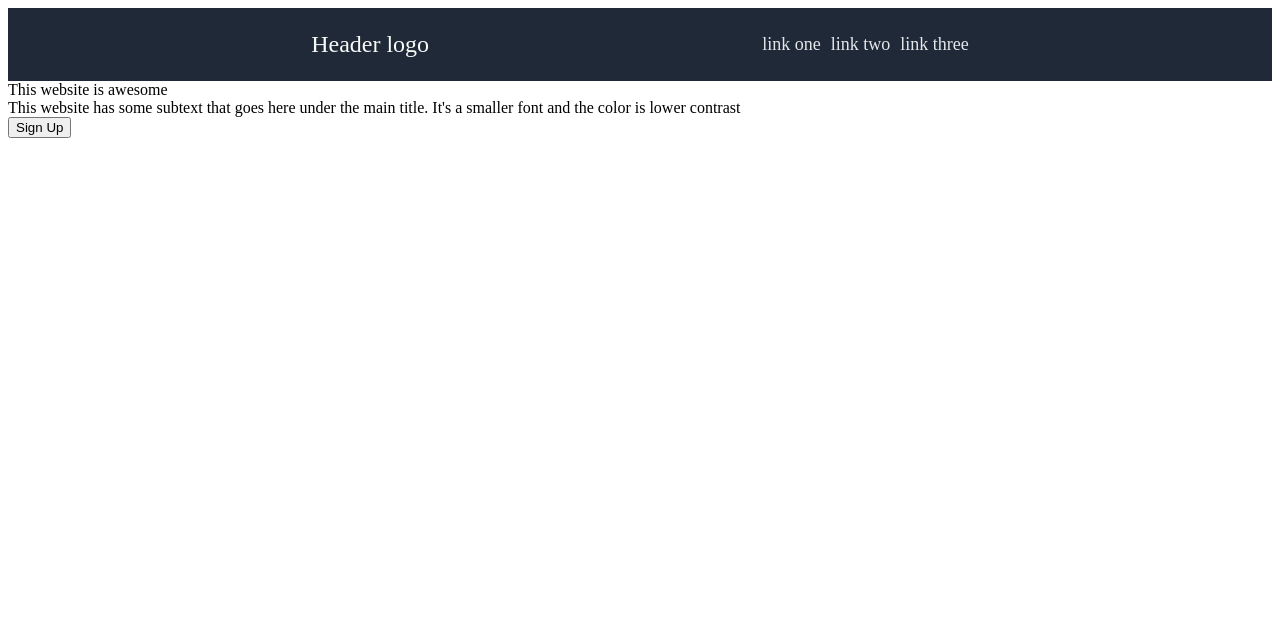
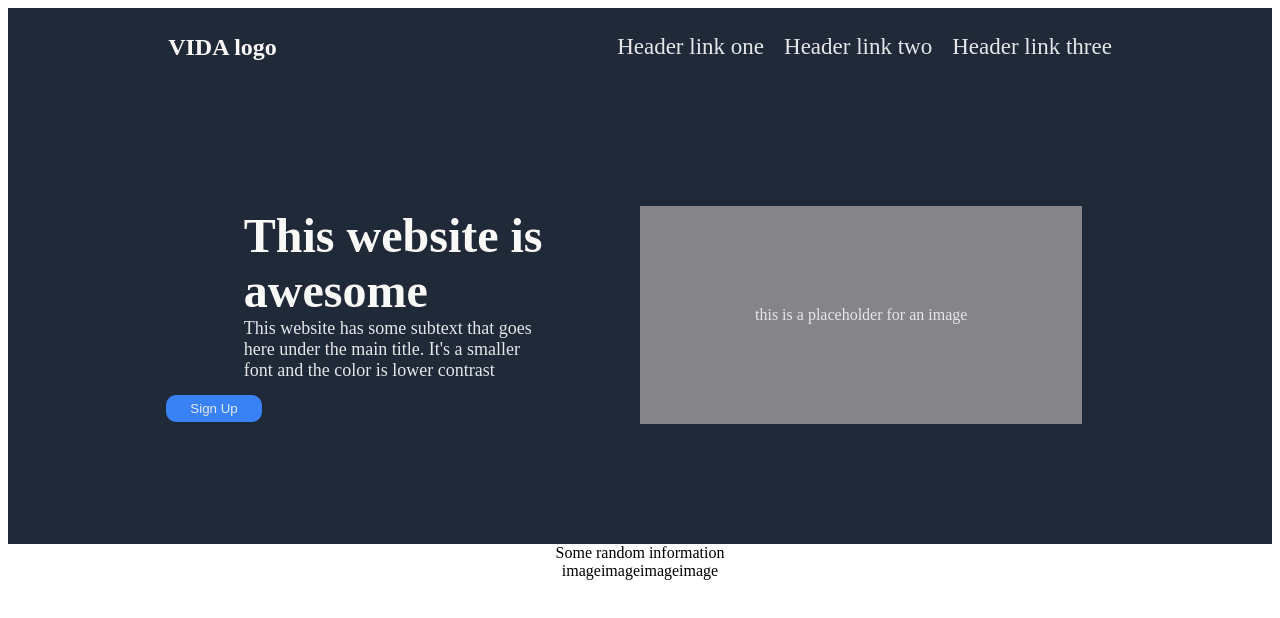
Before and after one commit to Ayala2385/landing-page, a plain HTML site: page index.html in a window 1280 px wide. Drawn offline with Linux system fonts and the light colour scheme.

Commit message:
added more css and html

```diff
--- a/index.html
+++ b/index.html
@@ -9,21 +9,48 @@
 </head>
 <body>
     <div class="header">
-      <div class="logo">Header logo</div>
-      <div>
+      <div class="logo">VIDA logo</div>
+      <div class="links">
         <ul>
-            <li><a href="#">link one</a></li>
-            <li><a href="#">link two</a></li>
-            <li><a href="#">link three</a></li>
+            <li><a href="#">Header link one</a></li>
+            <li><a href="#">Header link two</a></li>
+            <li><a href="#">Header link three</a></li>
         </ul>
       </div>
     </div>
     <div class="topcon">
-        <div class="title">This website is awesome</div>
-        <div class="subtext">This website has some subtext that goes here under the main title. It's a smaller font and the color is lower contrast</div>
-        <button class="button">Sign Up</button>
+        <div class="lefcon">
+          <div class="title">This website is awesome</div>
+          <div class="subtext">This website has some subtext that goes here under the main title. It's a smaller font and the color is lower contrast</div>
+          <div class="but">
+            <button class="button">Sign Up</button>
+          </div>
+        </div>
+        <div class="rigcon">
+          <div class="picture">this is a placeholder for an image</div>
+        </div>
     </div>
-    <div class="imgcon"></div>
+    <div class="imgcon">
+        <div class="random">Some random information</div>
+        <div class="cardcon">
+            <div class="card">
+                <div class="img">image</div>
+                <div class="text"></div>
+            </div>
+            <div class="card">
+                <div class="img">image</div>
+                <div class="text"></div>
+            </div>
+            <div class="card">
+                <div class="img">image</div>
+                <div class="text"></div>
+            </div>
+            <div class="card">
+                <div class="img">image</div>
+                <div class="text"></div>
+            </div>
+        </div>
+    </div>
     <div class="qoucon"></div>
     <div class="actcon"></div>
     <div class="footer"></div>
--- a/styles.css
+++ b/styles.css
@@ -2,14 +2,15 @@ body {
     display: flex;
     flex-direction: column;
     height: 100vh;
+    flex: 1 1 100%;
 }
 
 .header{
     background-color: #1f2937;
     display: flex;
     align-items: center;
-    justify-content: space-evenly;
     padding: 10px;
+    flex-grow: 0;
 
 
 }
@@ -17,17 +18,98 @@ body {
 .logo {
     font-size: 24px;
     color: #f9faf8;
+    flex-grow: 1;
+    display: flex;
+    font-weight: 800;
+    justify-content: center;
+
+}
+
+.links {
+    flex-grow: 1;
+    display: flex;
+    justify-content: center;
 
 }
 
 ul {
     display: flex;
     list-style: none;
-    gap: 10px;
+    gap: 20px;
 }
 
 a {
     text-decoration: none;
     color: #e5e7eb;
+    font-size: 23px;
+}
+
+.topcon {
+    background-color: #1f2937;
+    display: flex;
+    padding: 120px 0px;
+}
+
+.lefcon {
+    display: flex;
+    flex-direction: column;
+    flex-grow: 1;
+    flex-basis: 100%;
+    justify-content: center;
+    align-items: center;
+}
+
+.title {
+    font-size: 48px;
+    font-weight:900;
+    color: #f9faf8;
+    width: 48%;
+    padding-left: 143px;
+
+}
+
+.subtext {
     font-size: 18px;
+    color: #e5e7eb;
+    padding-bottom: 14px;
+    width: 48%;
+    padding-left: 143px;
 }
+
+.but {
+    padding-right: 220px;
+}
+
+.button {
+  background-color: #3882f6;
+  color: #e5e7eb;
+  padding: 6px 24px;
+  text-align: center;
+  border-radius: 10px;
+  border: none;
+}
+
+.rigcon {
+    display: flex;
+    align-items: center;
+    flex-grow: 1;
+    flex-basis: 100%;
+}
+
+.picture {
+    color: #e5e7eb;
+    background-color: rgb(132, 132, 137);
+    flex: 0 0 70%;
+    text-align: center;
+    padding: 100px 0px;
+}
+
+.imgcon {
+    display: flex;
+    flex-direction: column;
+    align-items: center;
+}
+
+.cardcon {
+    display: flex;
+}
```
